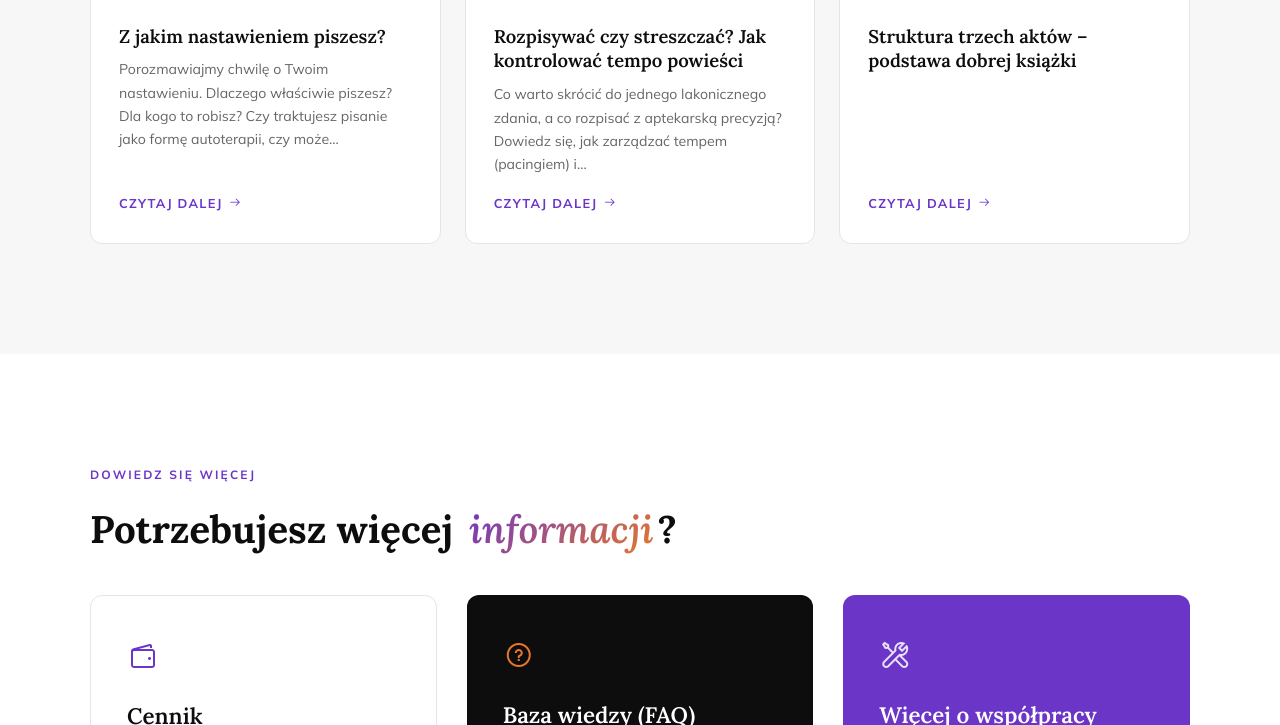
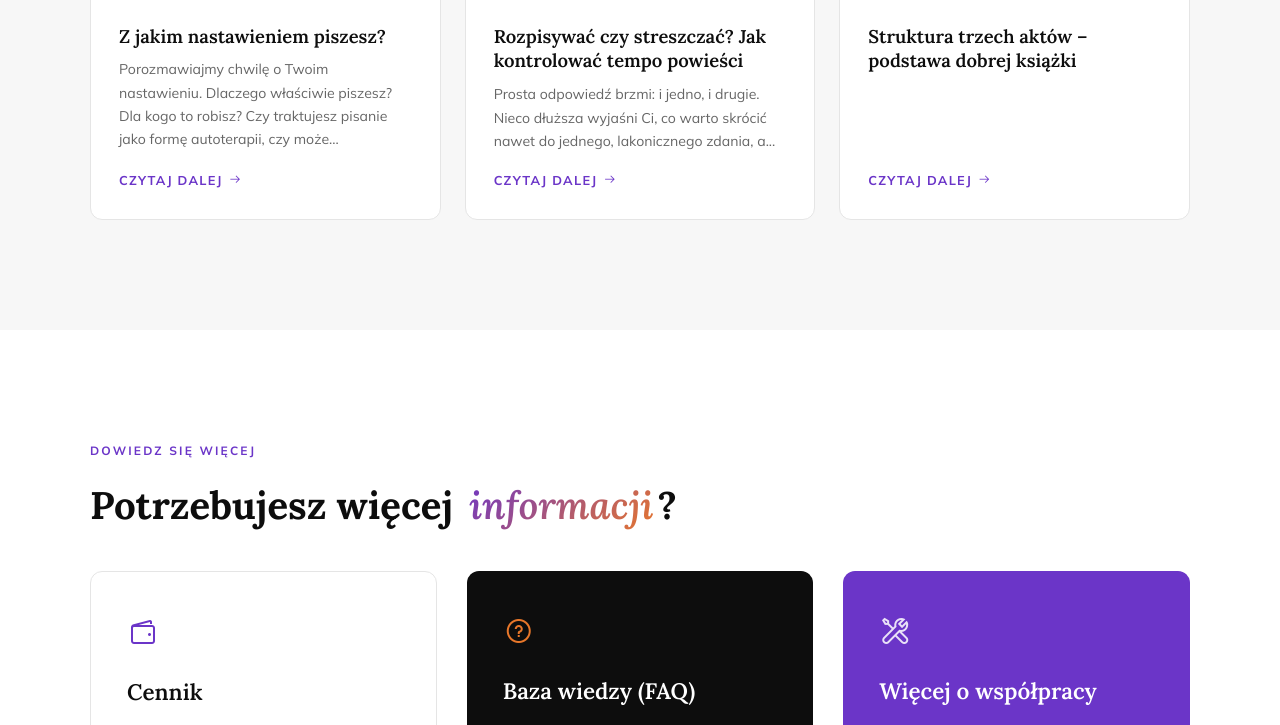
Before and after one commit to Bonnie00726/nataliaszoppa, a Jekyll site: the page built from index.html, in a window 1280 px wide and 900 px high, scrolled down 10168 px, cut to the strip 175-900 px from the top of the window. Built offline with Jekyll 4.4.1, drawn with Linux system fonts in a browser that asks for light colours.

Commit message:
Update 2026-06-06-rozpisywac-czy-streszczac.md

```diff
--- a/_posts/2026-06-06-rozpisywac-czy-streszczac.md
+++ b/_posts/2026-06-06-rozpisywac-czy-streszczac.md
@@ -3,9 +3,8 @@ layout: post
 title: "Rozpisywać czy streszczać? Jak kontrolować tempo powieści"
 date: 2026-06-06 11:00:00 +0200
 author: Natalia Szoppa
-image: https://images.unsplash.com/photo-1621446113284-53ca198c7fa7?auto=format&fit=crop&w=2000&q=80
+image: [https://images.unsplash.com/photo-1621446113284-53ca198c7fa7]
 tags: [porady pisarskie, warsztat, tempo]
-excerpt: "Co warto skrócić do jednego lakonicznego zdania, a co rozpisać z aptekarską precyzją? Dowiedz się, jak zarządzać tempem (pacingiem) i nie zanudzić czytelnika."
 ---
 
 Prosta odpowiedź brzmi: i jedno, i drugie. Nieco dłuższa wyjaśni Ci, co warto skrócić nawet do jednego, lakonicznego zdania, a co należy rozpisać z aptekarską precyzją – sekunda po sekundzie.
```
